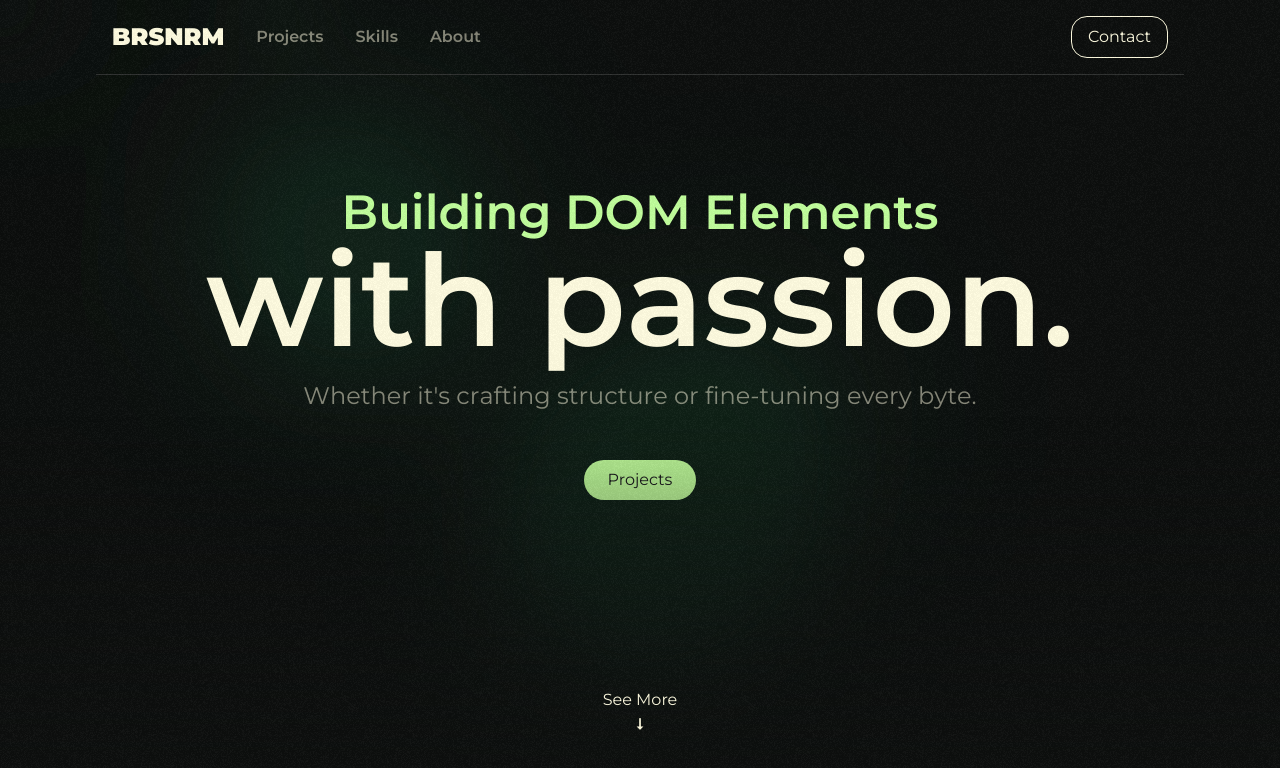
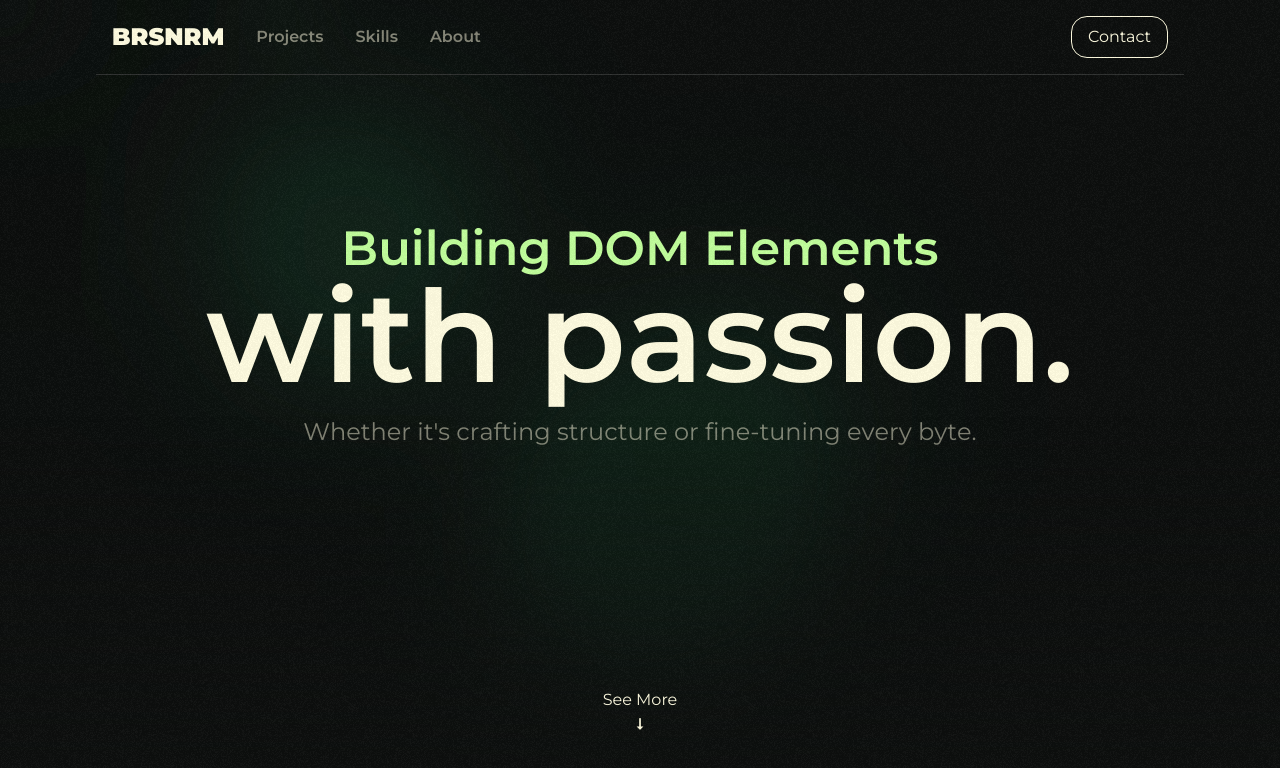
Before and after one commit to barisonurme/portfolio, a React (Vite) app: page / in a window 1280 px wide. Shown: the top 768 px of the page. Built offline with nearby package versions, Linux system fonts and the light colour scheme; no server answers.

Commit message:
chore: project button removed

```diff
--- a/src/sections/header.tsx
+++ b/src/sections/header.tsx
@@ -59,16 +59,6 @@ const Header = ({
             Whether it's crafting structure or fine-tuning every byte.
           </p>
         </div>
-        <div className="flex gap-4 px-4">
-          <CustomButton
-            buttonProps={{
-              className:
-                "bg-[var(--color-primary)] hover:bg-[var(--color-primary)]/80 duration-500  text-zinc-900",
-            }}
-          >
-            Projects
-          </CustomButton>
-        </div>
       </section>
 
       {/* Scroll Down Button */}
```
